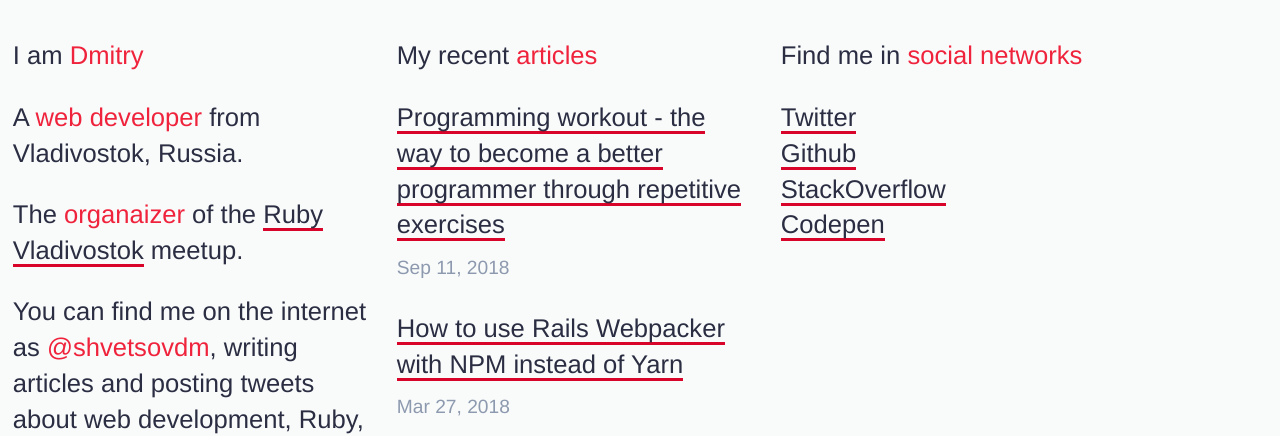
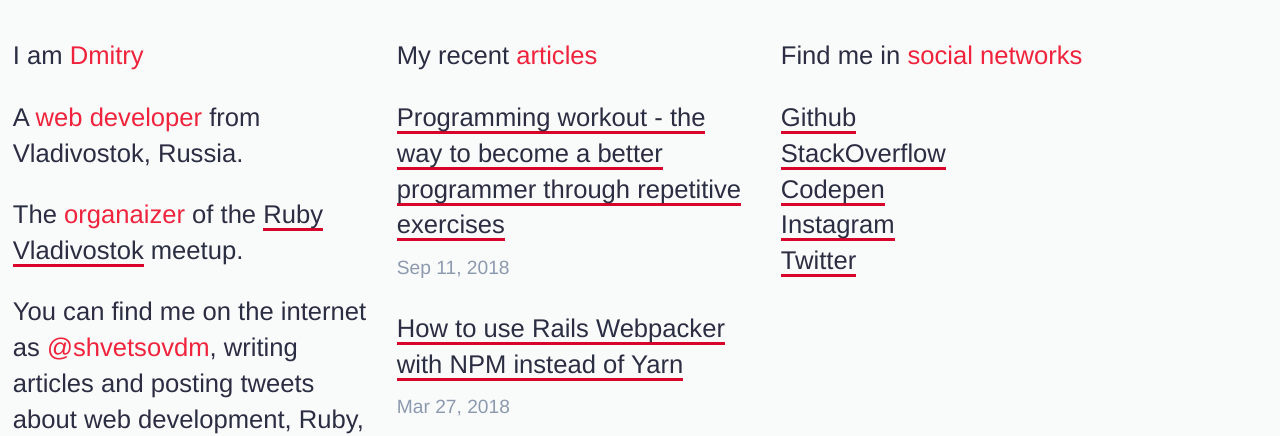
Before and after one commit to dmshvetsov/iamdidev.github.io, a Gatsby site: page / in a window 1280 px wide. Shown: the top 436 px of the page. Built offline with nearby package versions, Linux system fonts and the light colour scheme; Gatsby itself is replaced by a stand-in of ours.

Commit message:
Add instagram link

```diff
--- a/src/pages/index.js
+++ b/src/pages/index.js
@@ -35,10 +35,11 @@
     <section className="sdm-layout__block">
       <h2>Find me in <span className="sdm-accent">social networks</span></h2>
       <ul>
-        <li><a rel="external" href="https://twitter.com/shvetsovdm">Twitter</a></li>
         <li><a rel="external" href="https://github.com/shvetsovdm">Github</a></li>
         <li><a rel="external" href="https://stackoverflow.com/users/6317812/shvetsovdm">StackOverflow</a></li>
         <li><a rel="external" href="https://codepen.io/shvetsovdm/">Codepen</a></li>
+        <li><a rel="external" href="https://www.instagram.com/shvetsovdm/">Instagram</a></li>
+        <li><a rel="external" href="https://twitter.com/shvetsovdm">Twitter</a></li>
       </ul>
     </section>
     <footer className="sdm-layout__block sdm-layout__block--footer">
```
